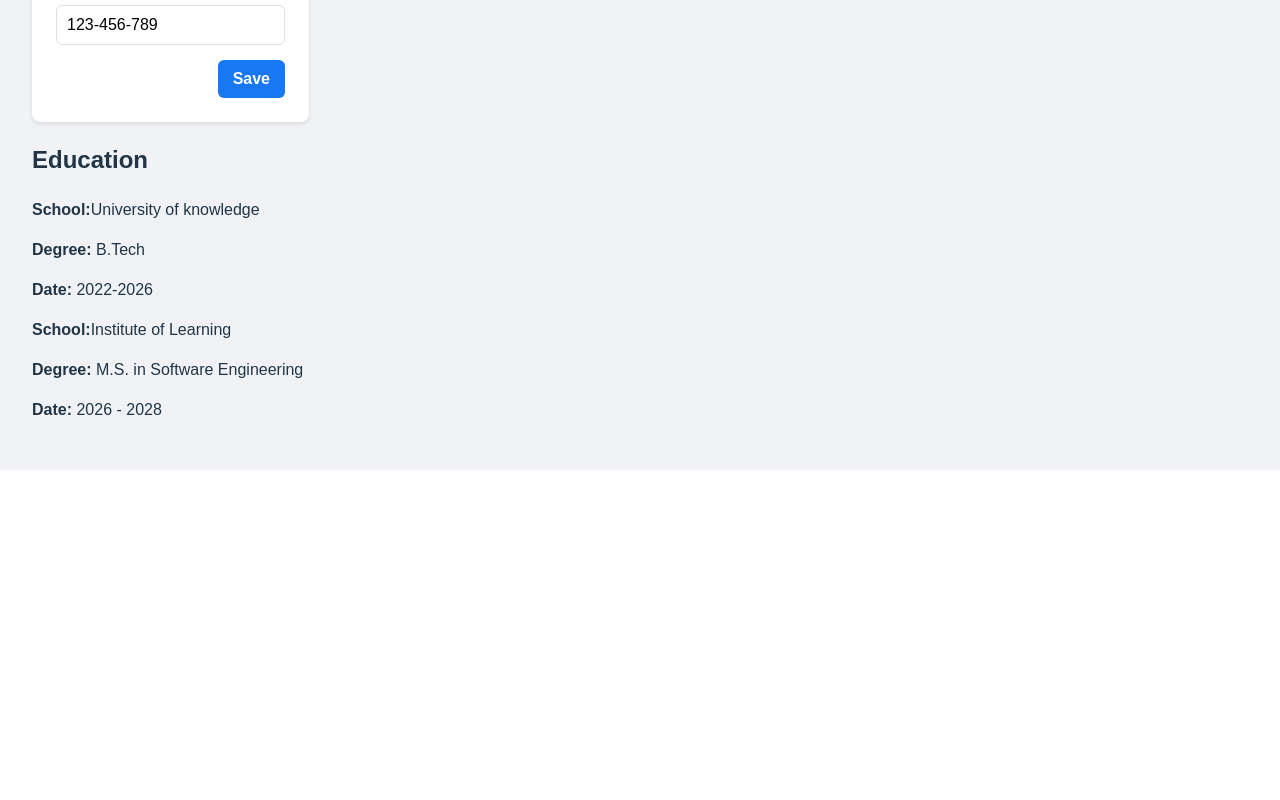
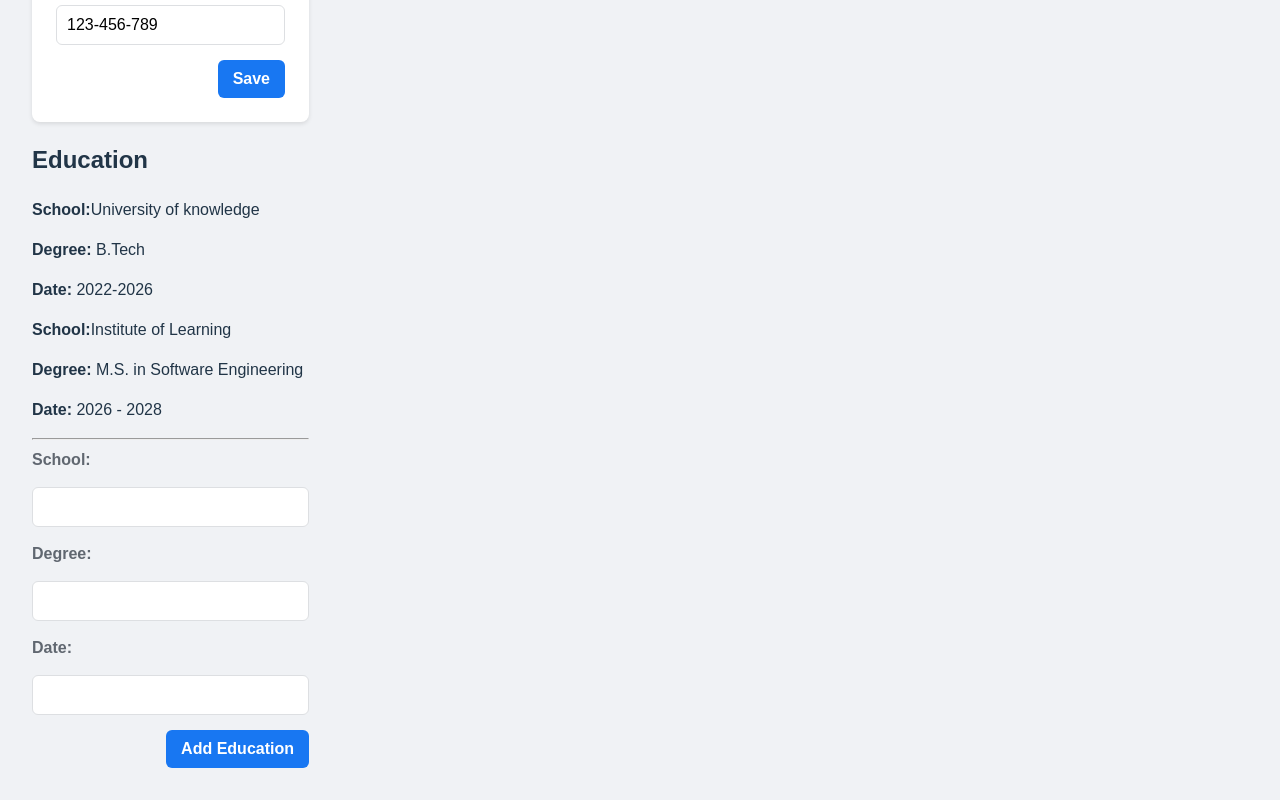
Before and after one commit to starquill/CB_Builder, a React (Vite) app: page / in a window 1280 px wide. Shown: the part 479-1279 px from the top of the page. Before the commit the page ends 949 px from the top, so only its background shows below. Built offline with nearby package versions, Linux system fonts and the light colour scheme.

Commit message:
Education: Add form to add new education entries

```diff
--- a/src/App.jsx
+++ b/src/App.jsx
@@ -74,7 +74,27 @@ function Education(){
       degree: 'M.S. in Software Engineering',
       date: '2026 - 2028',
     },
-  ])
+  ]);
+  const [newEducation,setNewEdcation]=useState({
+    school:'',
+    degree:'',
+    date:'',
+  });
+  function handleChange(e){
+    const {name,value}=e.target;
+    setNewEdcation(prevEducation=>({
+      ...prevEducation,
+      [name]:value,
+    }));
+  }
+  function handleAdd(e){
+    e.preventDefault();
+    setEducations([
+      ...educations,
+      {...newEducation,id:crypto.randomUUID()},
+    ]);
+    setNewEdcation({school:'',degree:'',date:''});
+  }
   return (<div>
     <h2>Education</h2>
     {educations.map(education => (
@@ -83,6 +103,32 @@ function Education(){
       <p><strong>Degree:</strong> {education.degree}</p>
       <p><strong>Date:</strong> {education.date}</p>
     </div>))}
+    <hr />
+    <form onSubmit={handleAdd}>
+      <label htmlFor="school">School:</label>
+      <input type="text"
+      id="school"
+      name="school"
+      value={newEducation.school}
+      onChange={handleChange}
+      />
+      <label htmlFor="degree">Degree:</label>
+        <input
+          type="text"
+          id="degree"
+          name="degree"
+          value={newEducation.degree}
+          onChange={handleChange}
+        />
+      <label htmlFor="date">Date:</label>
+      <input type="text"
+      id="date"
+      name="date"
+      value={newEducation.date}
+      onChange={handleChange}
+      />
+      <button type="submit">Add Education</button>
+    </form>
   </div>);
 }
 export default function App(){
```
